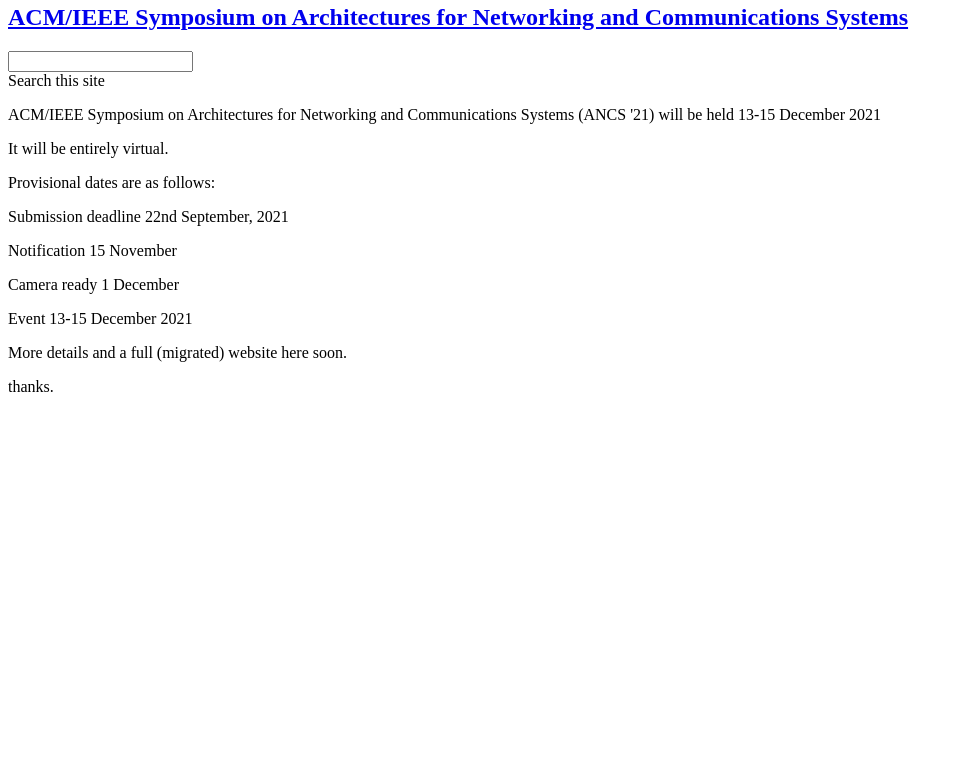
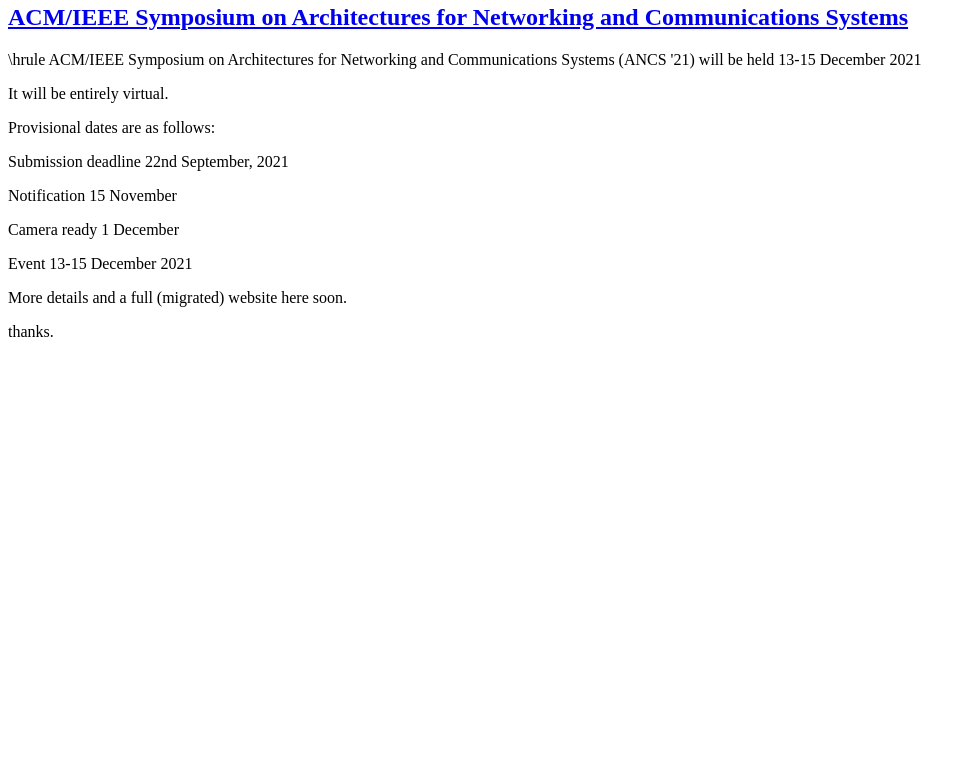
Before and after one commit to jahic/ancsconf.GitHub.io, a plain HTML site: page index.html in a window 1280 px wide. Shown: the part 42-800 px from the top of the page, without its empty margins (0-974 px from the left). Drawn offline with Linux system fonts and the light colour scheme.

Commit message:
Update index.html

```diff
--- a/index.html
+++ b/index.html
@@ -1,15 +1,16 @@
+<!DOCTYPE html PUBLIC "-//W3C//DTD HTML 4.01 Transitional//EN">
+<html lang="en">
 
-<tbody><tr class="sites-header-primary-row" id="sites-chrome-userheader">
-<td id="sites-header-title" class="" role="banner"><div class="sites-header-cell-buffer-wrapper"><a href="http://www.ancsconf.org/" id="sites-chrome-userheader-logo"><img id="logo-img-id" src="/_/rsrc/1467138006302/config/app/images/customLogo/customLogo.gif?revision=9" alt="ACM/IEEE Symposium on Architectures for Networking and Communications Systems" class="sites-logo  "></a><h2><a href="http://www.ancsconf.org/" dir="ltr"
-id="sites-chrome-userheader-title">ACM/IEEE Symposium on Architectures for Networking and Communications Systems</a></h2></div>
-  </td><td class="sites-layout-searchbox  "><div class="sites-header-cell-buffer-wrapper"><form id="sites-searchbox-form" action="/system/app/pages/search"
-role="search"><input type="hidden" id="sites-searchbox-scope" name="scope" value="search-site"><input type="text" id="jot-ui-searchInput" name="q" size="20" value="" aria-label="Search this site"><div id="sites-searchbox-button-set" class="goog-inline-block"><div role="button" id="sites-searchbox-search-button" class="goog-inline-block jfk-button jfk-button-standard" tabindex="0" style="user-select: none;">Search this site</div></div></form></div></td>
-</tr>
-<tr class="sites-header-secondary-row" id="sites-chrome-horizontal-nav">
-<td colspan="2" id="sites-chrome-header-horizontal-nav-container" role="navigation">
-</td>
-</tr>
-</tbody>
+<head>
+
+<title>ANCS - ACM/IEEE Symposium on Architectures for Networking and Communications Systems
+</title>
+
+  </head>
+  <body>
+  <a href="http://www.ancsconf.org/"><img id="logo-img-id" src="/_/rsrc/1467138006302/config/app/images/customLogo/customLogo.gif?revision=9" alt="ACM/IEEE Symposium on Architectures for Networking and Communications Systems" class="sites-logo  "></a><h2><a href="http://www.ancsconf.org/"
+>ACM/IEEE Symposium on Architectures for Networking and Communications Systems</a></h2></div>
+\hrule
 
 ACM/IEEE Symposium on Architectures for Networking and Communications
 Systems (ANCS '21) will be held 13-15 December 2021
@@ -41,3 +42,4 @@
 
 <p>
 thanks.
+  </body>
```
